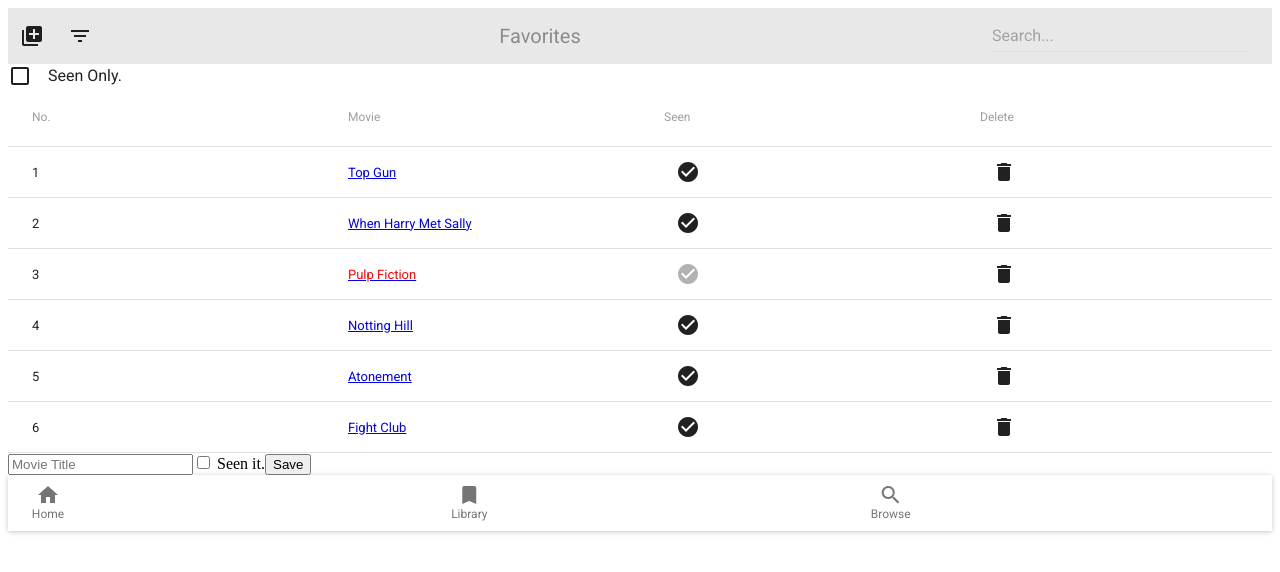
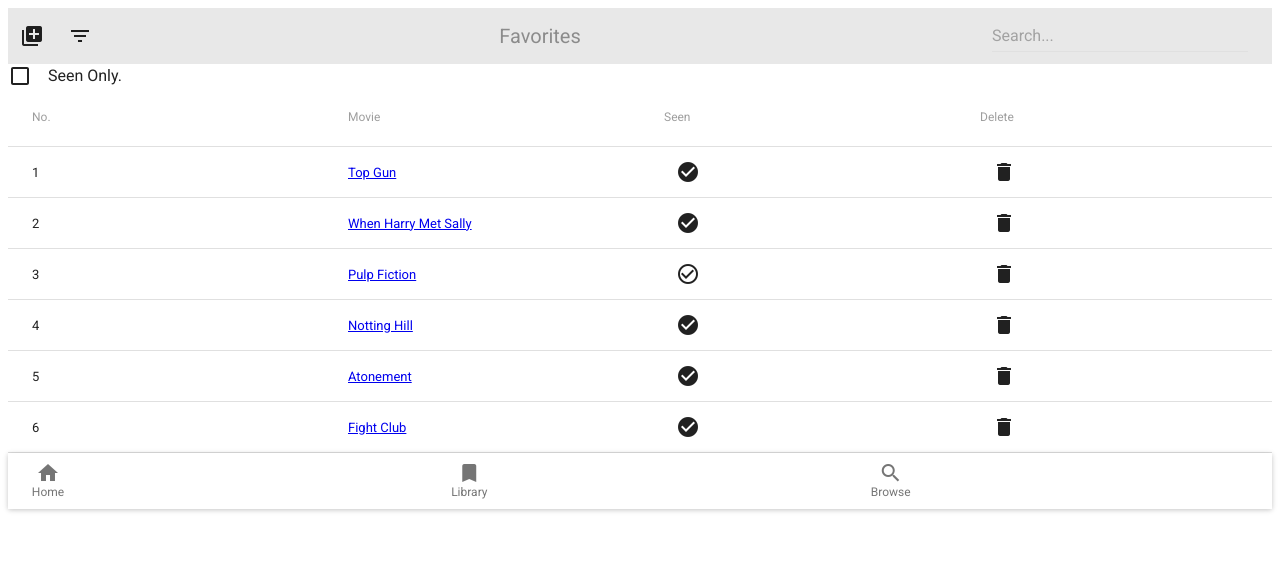
Before and after one commit to thigabiga/movie-night, a React (Create React App) app: page /library in a window 1280 px wide. Shown: the top 572 px of the page. Built offline with nearby package versions, Linux system fonts and the light colour scheme.

Commit message:
fixed change seen it button

```diff
--- a/src/Components/BottomNav.js
+++ b/src/Components/BottomNav.js
@@ -2,7 +2,6 @@
 import {Link} from 'react-router-dom';
 
 // STYLES
-// import MuiThemeProvider from 'material-ui/styles/MuiThemeProvider';
 import FontIcon from 'material-ui/FontIcon';
 import {BottomNavigation, BottomNavigationItem} from 'material-ui/BottomNavigation';
 import Paper from 'material-ui/Paper';
--- a/src/Components/FilterableMovieTable.js
+++ b/src/Components/FilterableMovieTable.js
@@ -67,20 +67,16 @@
   }
 
   handleEditSeenItChange(idd) {
-    console.log(idd);
-
-    const newMovieList = this.state.movies.map( (e) => {
+    this.setState(prevState => ({
+      movies: prevState.movies.map( (e) => {
         if (e.id === idd) {
           let newE = e;
-        newE.id = idd;
+          newE.seen = !e.seen;
           return newE;
         } else {
           return e;
         }
       })
-
-    this.setState(prevState => ({
-      movies: newMovieList
     }));
   }
 
@@ -153,13 +149,13 @@
         onEditSeenItChange={this.handleEditSeenItChange}
         onDelete={this.handleOnDelete.bind(this)}
         />
-        <MovieForm
+        {/* <MovieForm
         newMovieTitle={this.state.newMovieTitle}
         seenIt={this.state.seenIt}
         onSeenItChange={this.handleSeenItChange}
         onTitleChange={this.handleTitleChange}
         onAdd={this.handleAddMovie.bind(this)}
-        />
+        /> */}
       </div>
     );
   }
--- a/src/Components/Home.js
+++ b/src/Components/Home.js
@@ -11,7 +11,6 @@
 
 class Home extends Component {
   render() {
-
     return (
       <div>
         <AppBar title="Movie Night" showMenuIconButton={false} />
--- a/src/Components/MovieRow.js
+++ b/src/Components/MovieRow.js
@@ -1,11 +1,14 @@
 import React, {Component} from 'react';
 
+// STYLES
 import {TableRow, TableRowColumn} from 'material-ui/Table';
 import FontIcon from 'material-ui/FontIcon';
 import IconButton from 'material-ui/IconButton';
 
+// ICONS
 const deleteIcon = <FontIcon className="material-icons">delete</FontIcon>;
 const checkIcon = <FontIcon className="material-icons">check_circle</FontIcon>;
+const emptyCheckIcon = <FontIcon className="material-icons">check_circle_outline</FontIcon>;
 
 class MovieRow extends Component {
 
@@ -24,7 +27,7 @@
 
   render() {
     const movie = this.props.movie;
-    const seenMovie = String(movie.seen);
+    // const seenMovie = String(movie.seen);
 
     const seenIcon = movie.seen ?
       <IconButton
@@ -37,19 +40,18 @@
         tooltip="mark seen"
         tooltipPosition="top-center"
         onClick={this.handleEditSeenItChange}
-        disabled={true}
-      >{checkIcon}</IconButton>;
+      >{emptyCheckIcon}</IconButton>;
 
-    const movieTitle = movie.seen ?
-    movie.movieTitle :
-      <span style={{color: 'red'}}>
-        {movie.movieTitle}
-      </span>;
+    // const movieTitle = movie.seen ?
+    // movie.movieTitle :
+    //   <span style={{color: 'red'}}>
+    //     {movie.movieTitle}
+    //   </span>;
 
     return (
       <TableRow>
         <TableRowColumn>{movie.position}</TableRowColumn>
-        <TableRowColumn><a href="{movie.infoLink}" target="_blank">{movieTitle}</a></TableRowColumn>
+        <TableRowColumn><a href="{movie.infoLink}" target="_blank">{movie.movieTitle}</a></TableRowColumn>
         <TableRowColumn>{seenIcon}</TableRowColumn>
         <TableRowColumn>
           <IconButton
--- a/src/Components/MovieTable.js
+++ b/src/Components/MovieTable.js
@@ -34,7 +34,6 @@
 
   saveEdit(title, position, seen) {
     // event.preventDefault();
-    console.log(title, position, seen, this);
     this.props.onSaveEdit(this.key, position, title, seen);
   }
 
@@ -79,24 +78,24 @@
       if (seenOnly && !movie.seen) {
         return;
       }
-      if (this.props.editId === movie.id) {
-        rows.push(
-          <EditMovieRow
+      // if (this.props.editId === movie.id) {
+      //   rows.push(
+      //     <EditMovieRow
 
-          editId={this.props.editId}
-          editSeenIt={this.props.editSeenIt}
-          editMovieTitle={this.props.editMovieTitle}
-          newPosition={this.props.newPosition}
+      //     editId={this.props.editId}
+      //     editSeenIt={this.props.editSeenIt}
+      //     editMovieTitle={this.props.editMovieTitle}
+      //     newPosition={this.props.newPosition}
 
-          cancelEdit={this.cancelEdit}
-          saveEdit={this.saveEdit}
-          onPositionChange={this.handlePositionChange}
-          onEditTitleChange={this.handleEditTitleChange}
-          onEditSeenItChange={this.handleEditSeenItChange}
-          movie={movie}
-          key={movie.id} />
-        );
-      } else {
+      //     cancelEdit={this.cancelEdit}
+      //     saveEdit={this.saveEdit}
+      //     onPositionChange={this.handlePositionChange}
+      //     onEditTitleChange={this.handleEditTitleChange}
+      //     onEditSeenItChange={this.handleEditSeenItChange}
+      //     movie={movie}
+      //     key={movie.id} />
+      //   );
+      // } else {
       rows.push(
         <MovieRow
         onEditSeenItChange={this.handleEditSeenItChange}
@@ -104,7 +103,7 @@
         movie={movie}
         key={movie.id} />
         );
-      }
+    //   }
     });
 
     return (
```
Lines whose indentation alone changed are shown as unchanged.
